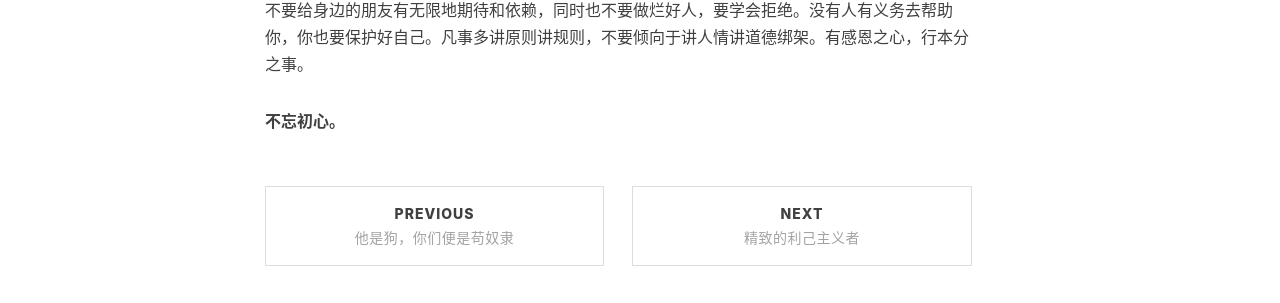
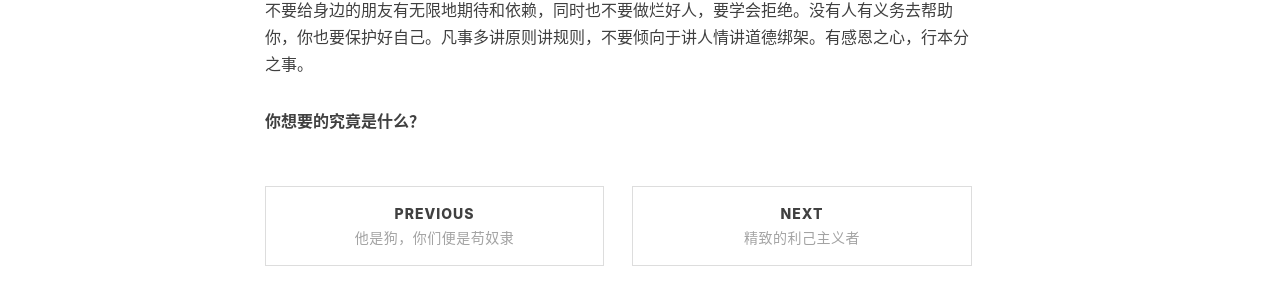
Before and after one commit to yliu9418/yliu9418.github.io, a Jekyll site: the page built from _posts/2018-09-27-study_abroad.md, in a window 1280 px wide. Shown: the part 532-835 px from the top of the page. Built offline with Jekyll 4.4.1, drawn with Linux system fonts in a browser that asks for light colours; nearby versions of some CDN libraries; comment, search, counter and statistics services are not loaded.

Commit message:
Update 2018-09-27-study_abroad.md

```diff
--- a/_posts/2018-09-27-study_abroad.md
+++ b/_posts/2018-09-27-study_abroad.md
@@ -17,4 +17,4 @@ tags:
 不要给身边的朋友有无限地期待和依赖，同时也不要做烂好人，要学会拒绝。没有人有义务去帮助你，你也要保护好自己。凡事多讲原则讲规则，不要倾向于讲人情讲道德绑架。有感恩之心，行本分之事。
 
 
-**不忘初心。**
+**你想要的究竟是什么？**
```
